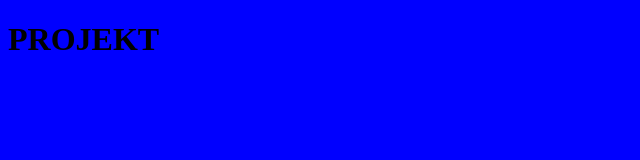
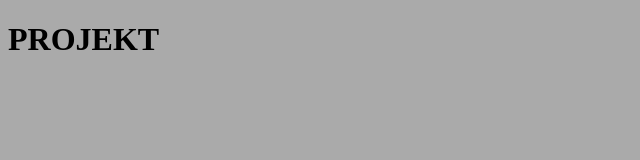
Before and after one commit to arensio/projekt_1, a plain HTML site: page index.html in a window 1280 px wide. Shown: the whole page, without its empty margins (0-640 px from the left). Drawn offline with Linux system fonts and the light colour scheme.

Commit message:
new color AAA

```diff
--- a/style.css
+++ b/style.css
@@ -1,3 +1,3 @@
 body {
-    background-color: blue;
+    background-color: #AAA;
 }
```
